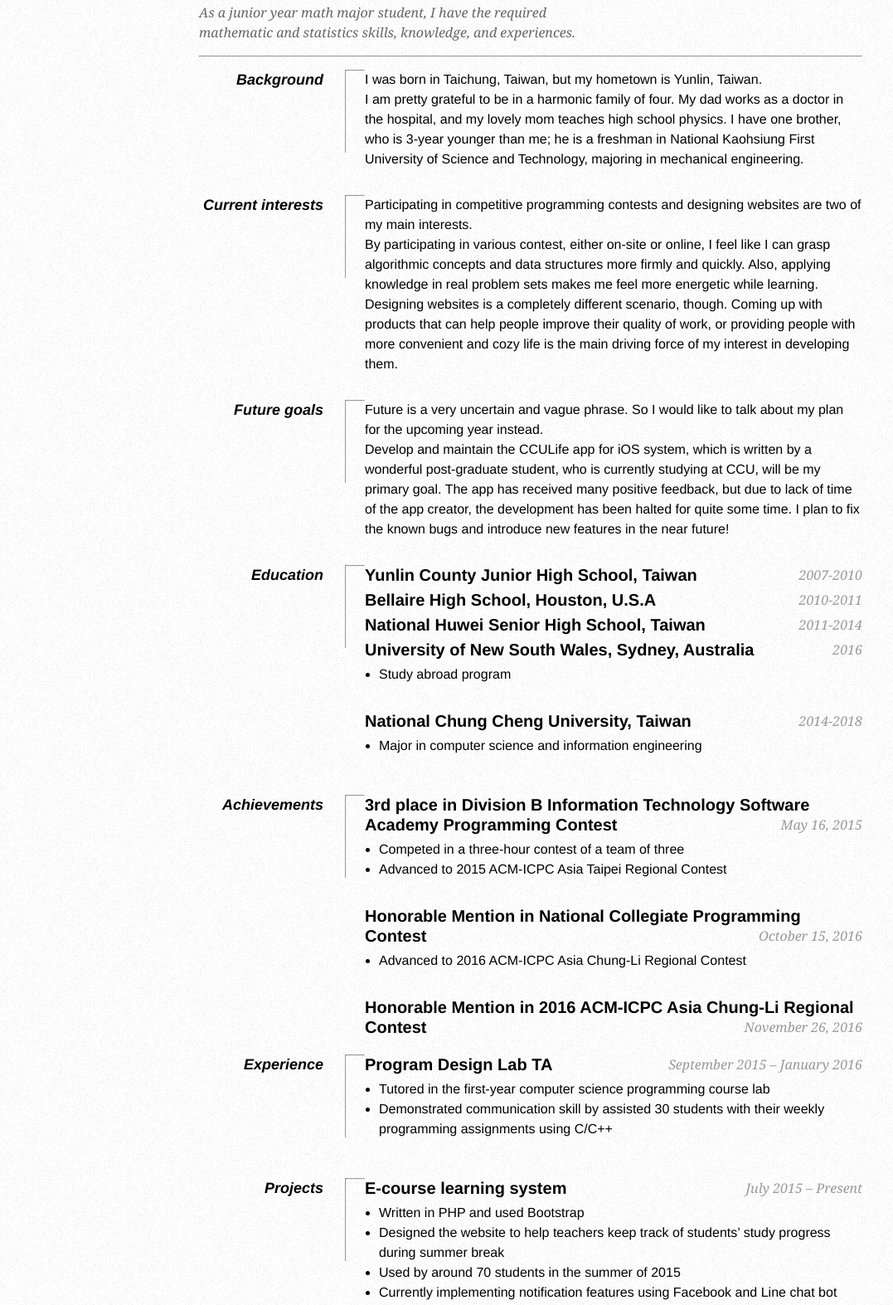
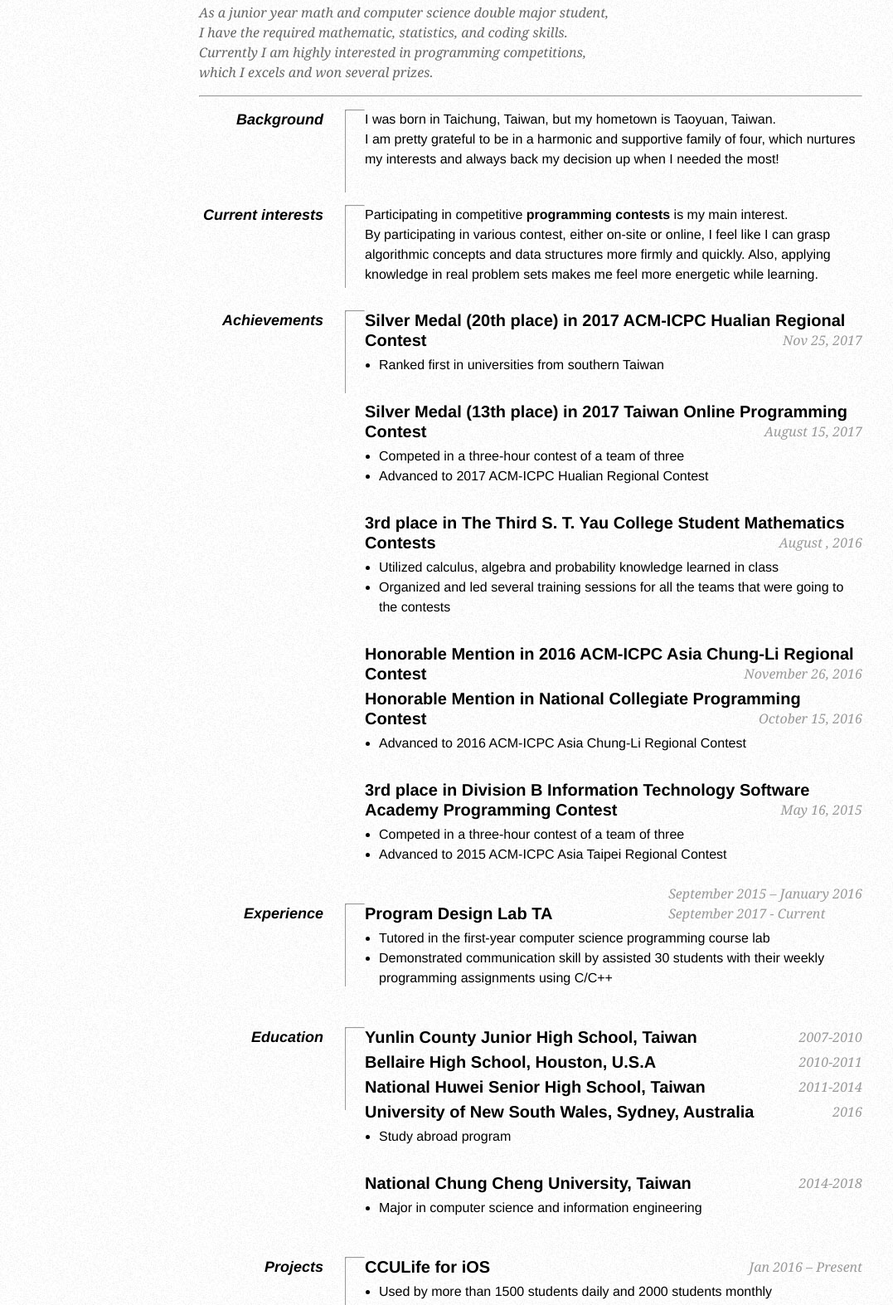
Before and after one commit to henrybear327/404210004_hw9, a plain HTML site: page index.html in a window 1280 px wide. Shown: the part 134-1707 px from the top of the page at 83% size, without its empty margins (0-1077 px from the left). Drawn offline with Linux system fonts and the light colour scheme.

Commit message:
Update content

```diff
--- a/index.html
+++ b/index.html
@@ -132,8 +132,10 @@
 
     <div id="objective">
         <p>
-            As a junior year math major student, I have the required mathematic and statistics
-            skills, knowledge, and experiences.
+            As a junior year math and computer science double major student, I have the required mathematic,
+            statistics, and coding skills. <br>
+            Currently I am highly interested in programming competitions, which I excels
+            and won several prizes.
         </p>
     </div>
 
@@ -147,11 +149,9 @@
         <dt>Background</dt>
         <dd>
             <p>
-                I was born in Taichung, Taiwan, but my hometown is Yunlin, Taiwan.<br>
-                I am pretty grateful to be in a harmonic family of four.
-                My dad works as a doctor in the hospital, and my lovely mom teaches high school physics.
-                I have one brother, who is 3-year younger than me; he is a freshman in
-                National Kaohsiung First University of Science and Technology, majoring in mechanical engineering.
+                I was born in Taichung, Taiwan, but my hometown is Taoyuan, Taiwan.<br>
+                I am pretty grateful to be in a harmonic and supportive family of four, which nurtures my interests
+                and always back my decision up when I needed the most!
             </p>
         </dd>
 
@@ -162,19 +162,11 @@
         <dt>Current interests</dt>
         <dd>
             <p>
-                Participating in competitive programming contests and designing websites are two of my main
-                interests.<br>
+                Participating in competitive <strong>programming contests</strong> is my main
+                interest.<br>
                 By participating in various contest, either on-site or online, I feel like I can grasp algorithmic
-                concepts and
-                data structures more firmly and quickly. Also, applying knowledge in real problem sets makes me feel
-                more energetic
-                while learning.<br>
-                Designing websites is a completely different scenario, though. Coming up with products that can help
-                people
-                improve their quality of work, or providing people with more convenient and cozy life is the main
-                driving
-                force of my interest
-                in developing them.
+                concepts and data structures more firmly and quickly. Also, applying knowledge in real problem sets
+                makes me feel more energetic while learning.<br>
             </p>
         </dd>
 
@@ -182,19 +174,57 @@
 
         <dd class="clear"></dd>
 
-        <dt>Future goals</dt>
+        <dt>Achievements</dt>
         <dd>
-            <p>
-                Future is a very uncertain and vague phrase. So I would like to talk about my plan for the upcoming year
-                instead.<br>
+            <h2>Silver Medal (20th place) in 2017 ACM-ICPC Hualian Regional Contest
+                <span>Nov 25, 2017</span></h2>
+            <ul>
+                <li>Ranked first in universities from southern Taiwan</li>
+            </ul>
 
-                Develop and maintain the CCULife app for iOS system, which is written by a wonderful post-graduate
-                student,
-                who is currently studying at CCU, will be my primary goal. The app has received many positive feedback,
-                but due to lack of time of the app creator,
-                the development has been halted for quite some time. I plan to fix the known bugs and introduce new
-                features in the near future!
-            </p>
+            <h2>Silver Medal (13th place) in 2017 Taiwan Online Programming Contest
+                <span>August 15, 2017</span></h2>
+            <ul>
+                <li>Competed in a three-hour contest of a team of three</li>
+                <li>Advanced to 2017 ACM-ICPC Hualian Regional Contest</li>
+            </ul>
+
+            <h2>3rd place in The Third S. T. Yau College Student Mathematics Contests
+                <span>August , 2016</span></h2>
+            <ul>
+                <li>Utilized calculus, algebra and probability knowledge learned in class
+                <li>Organized and led several training sessions for all the teams that were going to the contests</li>
+            </ul>
+
+            <h2>Honorable Mention in 2016 ACM-ICPC Asia Chung-Li Regional Contest <span>November 26, 2016</span></h2>
+
+            <h2>Honorable Mention in National Collegiate Programming Contest <span>October 15, 2016</span></h2>
+            <ul>
+                <li>Advanced to 2016 ACM-ICPC Asia Chung-Li Regional Contest</li>
+            </ul>
+
+            <h2>3rd place in Division B Information Technology Software Academy Programming Contest
+                <span>May 16, 2015</span></h2>
+            <ul>
+                <li>Competed in a three-hour contest of a team of three</li>
+                <li>Advanced to 2015 ACM-ICPC Asia Taipei Regional Contest</li>
+            </ul>
+        </dd>
+
+        <hr>
+
+        <dd class="clear"></dd>
+
+        <dt>Experience</dt>
+        <dd>
+            <h2>Program Design Lab TA <span>September 2015 – January 2016<br>September 2017 - Current</span></h2>
+            <ul>
+                <li>Tutored in the first-year computer science programming course lab</li>
+                <li>Demonstrated communication skill by assisted 30 students with their weekly programming assignments
+                    using C/C++
+                </li>
+            </ul>
+
         </dd>
 
         <hr>
@@ -218,61 +248,16 @@
 
         <hr>
 
-
-        <dd class="clear"></dd>
-
-        <dt>Achievements</dt>
-        <dd>
-            <h2>3rd place in Division B Information Technology Software Academy Programming Contest
-                <span>May 16, 2015</span></h2>
-            <ul>
-                <li>Competed in a three-hour contest of a team of three</li>
-                <li>Advanced to 2015 ACM-ICPC Asia Taipei Regional Contest</li>
-            </ul>
-
-            <h2>Honorable Mention in National Collegiate Programming Contest <span>October 15, 2016</span></h2>
-            <ul>
-                <li>Advanced to 2016 ACM-ICPC Asia Chung-Li Regional Contest</li>
-            </ul>
-
-            <h2>Honorable Mention in 2016 ACM-ICPC Asia Chung-Li Regional Contest <span>November 26, 2016</span></h2>
-        </dd>
-
-        <hr>
-
-        <dd class="clear"></dd>
-
-        <dt>Experience</dt>
-        <dd>
-            <h2>Program Design Lab TA <span>September 2015 – January 2016</span></h2>
-            <ul>
-                <li>Tutored in the first-year computer science programming course lab</li>
-                <li>Demonstrated communication skill by assisted 30 students with their weekly programming assignments
-                    using C/C++
-                </li>
-            </ul>
-
-        </dd>
-
-        <hr>
-
         <dd class="clear"></dd>
 
         <dt>Projects</dt>
         <dd>
-            <h2>E-course learning system<span>July 2015 – Present</span></h2>
+            <h2>CCULife for iOS<span>Jan 2016 – Present</span></h2>
             <ul>
-                <li>Written in PHP and used Bootstrap</li>
-                <li>Designed the website to help teachers keep track of students’ study progress during summer break
-                </li>
-                <li>Used by around 70 students in the summer of 2015</li>
-                <li>Currently implementing notification features using Facebook and Line chat bot</li>
-            </ul>
-
-            <h2>Automatic door lighting system<span>August 2016</span></h2>
-            <ul>
-                <li>Used Arduino Mega Board for controlling, written in Arduino C</li>
-                <li>Lights up the door according to ambient light condition (day and night)</li>
+                <li>Used by more than 1500 students daily and 2000 students monthly</li>
+                <li>Used Swift and IGListKit for development in a team of 2</li>
+                <li>Developed server side notification sender and course information parser</li>
+                <li>Developed client side web page crawler</li>
             </ul>
         </dd>
 
@@ -292,18 +277,8 @@
             <p>C, Java, C++, PHP, SQL, HTML, Bootstrap, Git</p>
         </dd>
 
-        <hr>
-
-        <dd class="clear"></dd>
-
-        <dt>References</dt>
-        <dd>Referee names and contact details available upon request.
-        </dd>
-
         <dd class="clear"></dd>
     </dl>
-
-    <div class="clear"></div>
 
 </div>
 
```
